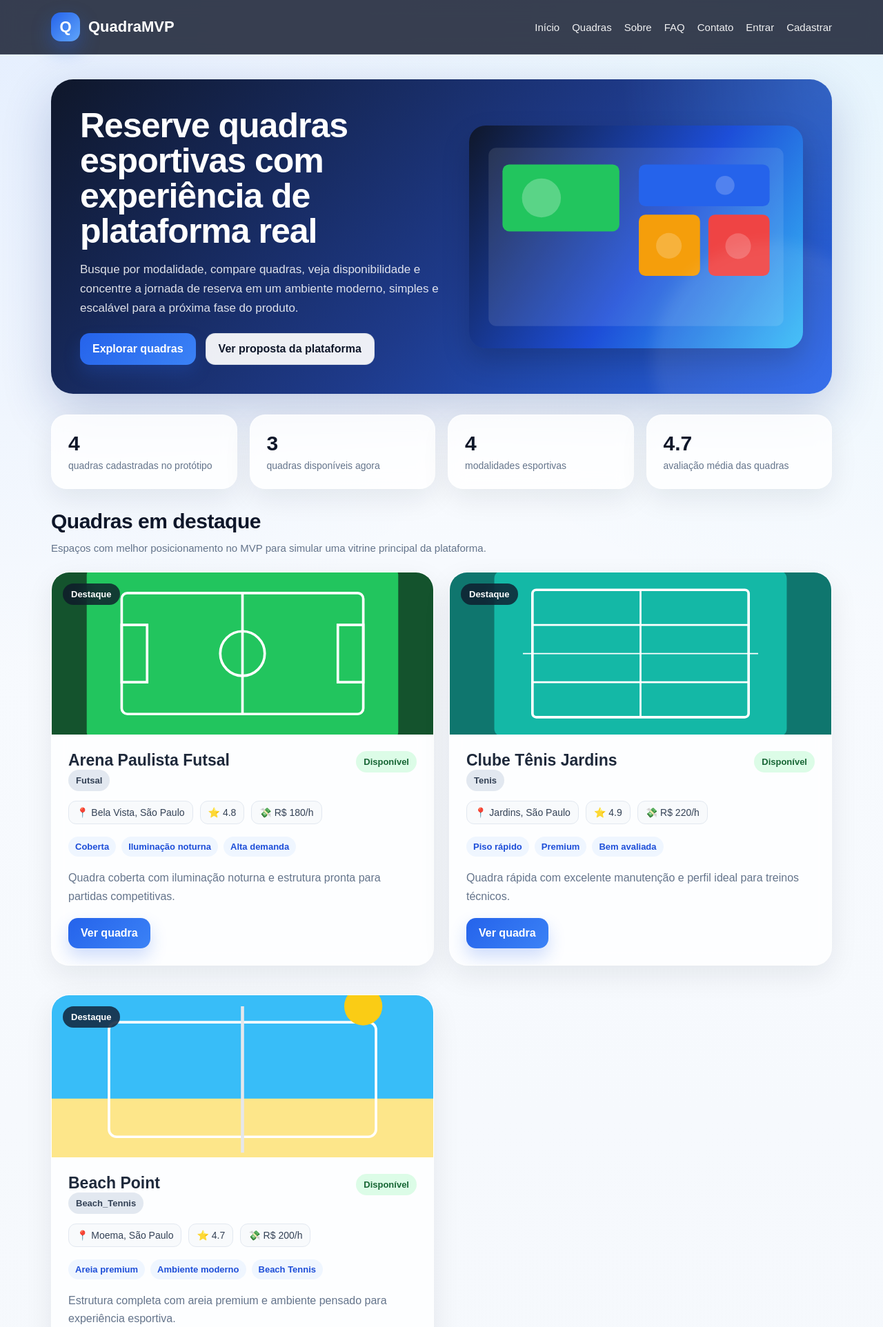
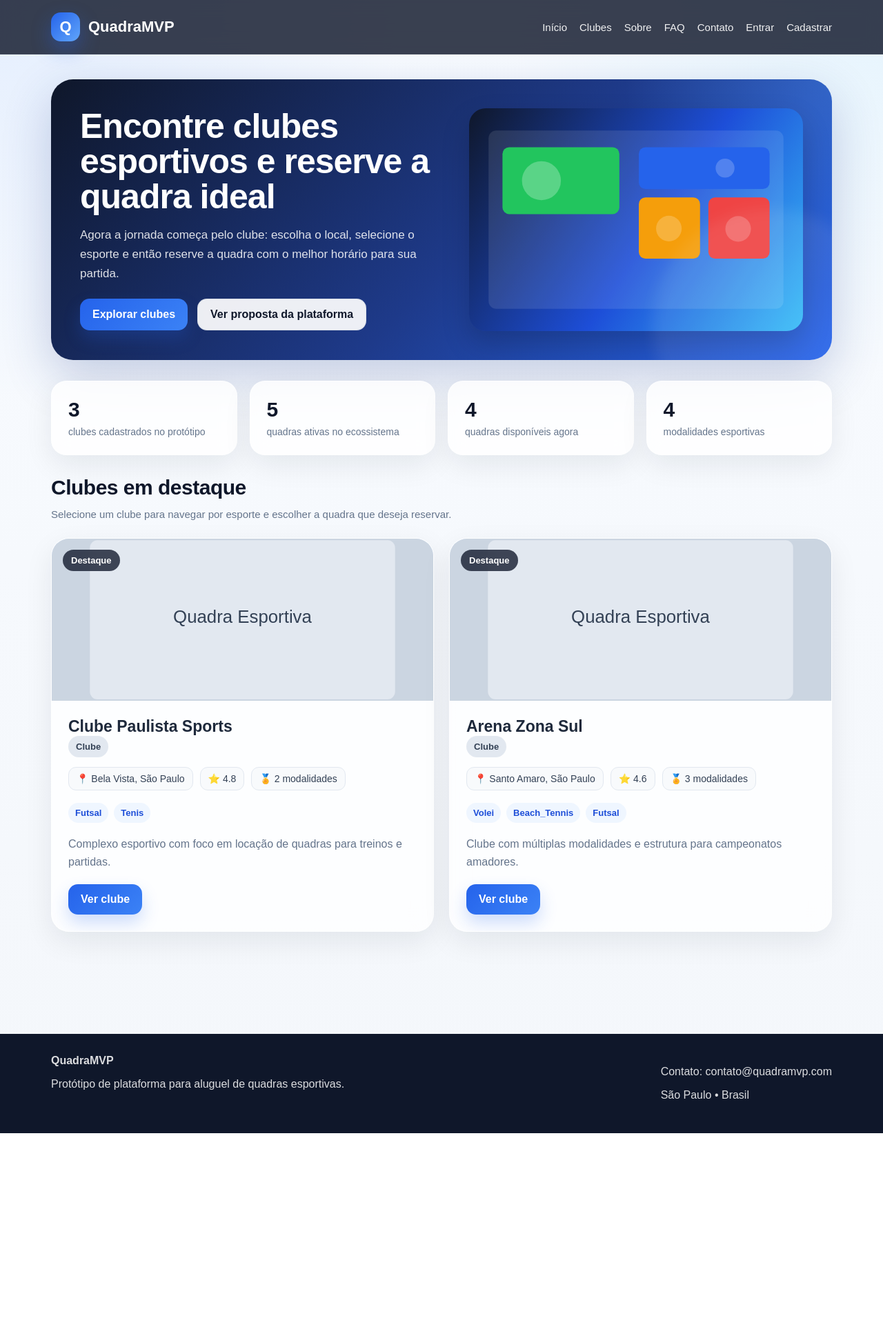
Before and after one commit to RodrigoFurukawa/OnCourt, a Django app: page / in a window 1280 px wide. Shown: the top 1924 px of the page at 69% size. After the commit the page ends 1643 px from the top, so only its background shows below. Run offline with Django 5.2, Linux system fonts and the light colour scheme.

Commit message:
Refatora fluxo para clubes com seleção de esporte e quadra

```diff
--- a/booking/forms.py
+++ b/booking/forms.py
@@ -13,26 +13,14 @@ SPORT_CHOICES = [
 
 SORT_CHOICES = [
     ("", "Sem ordenação"),
-    ("distance", "Distância"),
     ("rating", "Avaliação"),
     ("name", "Alfabética (A-Z)"),
 ]
 
-AVAILABILITY_CHOICES = [
-    ("", "Todas"),
-    ("available", "Somente disponíveis"),
-    ("unavailable", "Somente indisponíveis"),
-]
 
-
-class CourtFilterForm(forms.Form):
+class ClubFilterForm(forms.Form):
     sport = forms.ChoiceField(choices=SPORT_CHOICES, required=False, label="Esporte")
-    name = forms.CharField(required=False, label="Nome da quadra")
-    availability = forms.ChoiceField(
-        choices=AVAILABILITY_CHOICES,
-        required=False,
-        label="Disponibilidade",
-    )
+    name = forms.CharField(required=False, label="Nome do clube")
     min_rating = forms.FloatField(
         required=False,
         label="Avaliação mínima",
--- a/booking/urls.py
+++ b/booking/urls.py
@@ -7,8 +7,9 @@ urlpatterns = [
     path("faq/", views.faq, name="faq"),
     path("contato/", views.contact, name="contact"),
     path("cadastro/", views.signup_view, name="signup"),
-    path("quadras/", views.court_list, name="court_list"),
-    path("quadras/<int:court_id>/", views.court_detail, name="court_detail"),
+    path("clubes/", views.club_list, name="club_list"),
+    path("clubes/<int:club_id>/", views.club_detail, name="club_detail"),
+    path("clubes/<int:club_id>/esportes/<str:sport>/quadras/", views.club_sport_courts, name="club_sport_courts"),
     path("quadras/<int:court_id>/reservar/", views.reserve_court, name="reserve_court"),
     path("minhas-reservas/", views.my_reservations, name="my_reservations"),
     path("painel-admin/", views.admin_dashboard, name="admin_dashboard"),
--- a/booking/views.py
+++ b/booking/views.py
@@ -1,34 +1,40 @@
 from django.contrib.auth import login
 from django.contrib.auth.decorators import login_required, user_passes_test
 from django.shortcuts import redirect, render
-from django.urls import reverse
 
-from .forms import CourtFilterForm, SignUpForm
+from .forms import ClubFilterForm, SignUpForm
 from .mock_data import (
     TEMP_BLOCKS,
-    filter_courts,
-    get_all_courts,
-    get_available_courts,
+    filter_clubs,
+    get_all_clubs,
+    get_available_courts_by_club,
+    get_club_by_id,
     get_court_by_id,
-    get_featured_courts,
+    get_courts_by_club,
+    get_courts_by_club_and_sport,
+    get_featured_clubs,
     set_court_availability,
 )
 
 
 def home(request):
-    featured_courts = get_featured_courts()
+    featured_clubs = get_featured_clubs()
+    all_clubs = get_all_clubs()
+
+    total_courts = sum(len(get_courts_by_club(club["id"])) for club in all_clubs)
+    total_available = sum(len(get_available_courts_by_club(club["id"])) for club in all_clubs)
 
     stats = {
-        "courts": len(get_all_courts()),
-        "available": len(get_available_courts()),
-        "sports": len(set(court["sport"] for court in get_all_courts())),
-        "avg_rating": round(
-            sum(court["rating"] for court in get_all_courts()) / len(get_all_courts()), 1
-        ) if get_all_courts() else 0,
+        "clubs": len(all_clubs),
+        "courts": total_courts,
+        "available": total_available,
+        "sports": len(set(sport for club in all_clubs for sport in club.get("sports", []))),
+        "avg_rating": round(sum(club["rating"] for club in all_clubs) / len(all_clubs), 1)
+        if all_clubs else 0,
     }
 
     return render(request, "booking/home.html", {
-        "featured_courts": featured_courts,
+        "featured_clubs": featured_clubs,
         "stats": stats,
     })
 
@@ -45,15 +51,14 @@ def contact(request):
     return render(request, "booking/contact.html")
 
 
-def court_list(request):
-    form = CourtFilterForm(request.GET or None)
-    courts = get_all_courts()
+def club_list(request):
+    form = ClubFilterForm(request.GET or None)
+    clubs = get_all_clubs()
 
     if form.is_valid():
         sport = form.cleaned_data.get("sport")
         name = form.cleaned_data.get("name")
         sort_by = form.cleaned_data.get("sort_by")
-        availability = form.cleaned_data.get("availability")
         min_rating = form.cleaned_data.get("min_rating")
         max_rating = form.cleaned_data.get("max_rating")
 
@@ -63,28 +68,46 @@ def court_list(request):
         if max_rating is None:
             max_rating = 5
 
-        courts = filter_courts(
+        clubs = filter_clubs(
             sport=sport,
             name=name,
             sort_by=sort_by,
-            availability=availability,
             min_rating=min_rating,
             max_rating=max_rating,
         )
 
-    return render(request, "booking/court_list.html", {
+    return render(request, "booking/club_list.html", {
         "form": form,
-        "courts": courts,
+        "clubs": clubs,
     })
 
 
-def court_detail(request, court_id):
-    court = get_court_by_id(court_id)
-    if not court:
-        return redirect("court_list")
+def club_detail(request, club_id):
+    club = get_club_by_id(club_id)
+    if not club:
+        return redirect("club_list")
 
-    return render(request, "booking/court_detail.html", {
-        "court": court
+    courts = get_courts_by_club(club_id)
+    available_courts = [court for court in courts if court["available_for_rent"]]
+
+    return render(request, "booking/club_detail.html", {
+        "club": club,
+        "courts": courts,
+        "available_courts": available_courts,
+    })
+
+
+def club_sport_courts(request, club_id, sport):
+    club = get_club_by_id(club_id)
+    if not club:
+        return redirect("club_list")
+
+    courts = get_courts_by_club_and_sport(club_id, sport)
+
+    return render(request, "booking/club_sport_courts.html", {
+        "club": club,
+        "sport": sport,
+        "courts": courts,
     })
 
 
@@ -108,16 +131,19 @@ def signup_view(request):
 def reserve_court(request, court_id):
     court = get_court_by_id(court_id)
     if not court:
-        return redirect("court_list")
+        return redirect("club_list")
+
+    club = get_club_by_id(court["club_id"])
 
     if not court["available_for_rent"]:
-        return redirect("court_detail", court_id=court_id)
+        return redirect("club_detail", club_id=court["club_id"])
 
     if request.method == "POST":
         slot = request.POST.get("slot")
 
         if not slot or slot not in court["slots"]:
             return render(request, "booking/reserve_court.html", {
+                "club": club,
                 "court": court,
                 "error": "Selecione um horário válido."
             })
@@ -125,9 +151,12 @@ def reserve_court(request, court_id):
         reservations = request.session.get("reservations", [])
 
         reservations.append({
+            "club_id": club["id"],
+            "club_name": club["name"],
             "court_id": court["id"],
             "court_name": court["name"],
-            "location": court["location"],
+            "sport": court["sport"],
+            "location": club["location"],
             "slot": slot,
             "price_per_hour": court["price_per_hour"],
         })
@@ -136,7 +165,8 @@ def reserve_court(request, court_id):
         return redirect("my_reservations")
 
     return render(request, "booking/reserve_court.html", {
-        "court": court
+        "club": club,
+        "court": court,
     })
 
 
@@ -167,14 +197,18 @@ def admin_dashboard(request):
 
         return redirect("admin_dashboard")
 
-    courts = get_all_courts()
-    available_courts = get_available_courts()
+    clubs = get_all_clubs()
+    enriched_courts = []
 
-    enriched_courts = []
-    for court in courts:
-        court_copy = court.copy()
-        court_copy["temp_block"] = TEMP_BLOCKS.get(court["id"])
-        enriched_courts.append(court_copy)
+    for club in clubs:
+        for court in get_courts_by_club(club["id"]):
+            court_copy = court.copy()
+            court_copy["club_name"] = club["name"]
+            court_copy["location"] = club["location"]
+            court_copy["temp_block"] = TEMP_BLOCKS.get(court["id"])
+            enriched_courts.append(court_copy)
+
+    available_courts = [court for court in enriched_courts if court["available_for_rent"]]
 
     return render(request, "booking/admin_dashboard.html", {
         "courts": enriched_courts,
--- a/templates/booking/base.html
+++ b/templates/booking/base.html
@@ -17,7 +17,7 @@
 
             <nav class="nav-links">
                 <a href="{% url 'home' %}">Início</a>
-                <a href="{% url 'court_list' %}">Quadras</a>
+                <a href="{% url 'club_list' %}">Clubes</a>
                 <a href="{% url 'about' %}">Sobre</a>
                 <a href="{% url 'faq' %}">FAQ</a>
                 <a href="{% url 'contact' %}">Contato</a>
--- a/templates/booking/home.html
+++ b/templates/booking/home.html
@@ -6,26 +6,30 @@
 {% block content %}
 <section class="hero">
     <div>
-        <h1>Reserve quadras esportivas com experiência de plataforma real</h1>
+        <h1>Encontre clubes esportivos e reserve a quadra ideal</h1>
         <p>
-            Busque por modalidade, compare quadras, veja disponibilidade e concentre a jornada
-            de reserva em um ambiente moderno, simples e escalável para a próxima fase do produto.
+            Agora a jornada começa pelo clube: escolha o local, selecione o esporte e então reserve
+            a quadra com o melhor horário para sua partida.
         </p>
         <div class="hero-actions">
-            <a class="btn btn-primary" href="{% url 'court_list' %}">Explorar quadras</a>
+            <a class="btn btn-primary" href="{% url 'club_list' %}">Explorar clubes</a>
             <a class="btn btn-secondary" href="{% url 'about' %}">Ver proposta da plataforma</a>
         </div>
     </div>
 
     <div class="hero-media">
-        <img src="{% static 'images/hero-sports.svg' %}" alt="Reserva de quadras esportivas">
+        <img src="{% static 'images/hero-sports.svg' %}" alt="Reserva de quadras em clubes esportivos">
     </div>
 </section>
 
 <section class="stats-strip">
     <div class="stat-card">
+        <strong>{{ stats.clubs }}</strong>
+        <span>clubes cadastrados no protótipo</span>
+    </div>
+    <div class="stat-card">
         <strong>{{ stats.courts }}</strong>
-        <span>quadras cadastradas no protótipo</span>
+        <span>quadras ativas no ecossistema</span>
     </div>
     <div class="stat-card">
         <strong>{{ stats.available }}</strong>
@@ -35,123 +39,50 @@
         <strong>{{ stats.sports }}</strong>
         <span>modalidades esportivas</span>
     </div>
-    <div class="stat-card">
-        <strong>{{ stats.avg_rating }}</strong>
-        <span>avaliação média das quadras</span>
-    </div>
 </section>
 
 <section class="section-block">
-    <h2 class="section-title">Quadras em destaque</h2>
+    <h2 class="section-title">Clubes em destaque</h2>
     <p class="section-subtitle">
-        Espaços com melhor posicionamento no MVP para simular uma vitrine principal da plataforma.
+        Selecione um clube para navegar por esporte e escolher a quadra que deseja reservar.
     </p>
 
     <div class="court-grid">
-        {% for court in featured_courts %}
+        {% for club in featured_clubs %}
             <article class="card court-card glass-card">
                 <div class="court-image">
-                    <img src="{% static court.image %}" alt="{{ court.name }}">
+                    <img src="{% static club.image %}" alt="{{ club.name }}">
                     <span class="image-pill">Destaque</span>
                 </div>
 
                 <div class="court-content">
                     <div class="court-top">
                         <div>
-                            <h3>{{ court.name }}</h3>
-                            <span class="badge badge-neutral">{{ court.sport|title }}</span>
+                            <h3>{{ club.name }}</h3>
+                            <span class="badge badge-neutral">Clube</span>
                         </div>
-
-                        {% if court.available_for_rent %}
-                            <span class="badge badge-success">Disponível</span>
-                        {% else %}
-                            <span class="badge badge-danger">Indisponível</span>
-                        {% endif %}
                     </div>
 
                     <div class="meta-list">
-                        <span class="meta-item">📍 {{ court.location }}</span>
-                        <span class="meta-item">⭐ {{ court.rating }}</span>
-                        <span class="meta-item">💸 R$ {{ court.price_per_hour }}/h</span>
+                        <span class="meta-item">📍 {{ club.location }}</span>
+                        <span class="meta-item">⭐ {{ club.rating }}</span>
+                        <span class="meta-item">🏅 {{ club.sports|length }} modalidades</span>
                     </div>
 
                     <div class="tag-list">
-                        {% for tag in court.tags %}
-                            <span class="tag-chip">{{ tag }}</span>
+                        {% for sport in club.sports %}
+                            <span class="tag-chip">{{ sport|title }}</span>
                         {% endfor %}
                     </div>
 
-                    <p class="court-description">{{ court.description }}</p>
+                    <p class="court-description">{{ club.description }}</p>
 
                     <div class="card-actions">
-                        <a class="btn btn-primary" href="{% url 'court_detail' court.id %}">Ver quadra</a>
+                        <a class="btn btn-primary" href="{% url 'club_detail' club.id %}">Ver clube</a>
                     </div>
                 </div>
             </article>
         {% endfor %}
     </div>
 </section>
-
-<section class="section-block">
-    <h2 class="section-title">Uma experiência pensada para crescer</h2>
-    <p class="section-subtitle">
-        O MVP já valida a jornada principal do produto e prepara a base para banco real, pagamentos e agenda persistente.
-    </p>
-
-    <div class="grid-3">
-        <div class="card feature-card">
-            <div class="feature-icon">01</div>
-            <h3>Descoberta rápida</h3>
-            <p>O cliente encontra quadras por esporte, nome, distância e avaliação em uma interface centralizada.</p>
-        </div>
-
-        <div class="card feature-card">
-            <div class="feature-icon">02</div>
-            <h3>Reserva concentrada</h3>
-            <p>Login, seleção de horário e visualização das reservas já ficam modelados no fluxo principal da plataforma.</p>
-        </div>
-
-        <div class="card feature-card">
-            <div class="feature-icon">03</div>
-            <h3>Gestão operacional</h3>
-            <p>O administrador acompanha disponibilidade, bloqueios temporários e leitura de oferta em um painel próprio.</p>
-        </div>
-    </div>
-</section>
-
-<section class="section-block">
-    <h2 class="section-title">Depoimentos simulados</h2>
-    <p class="section-subtitle">
-        Elemento visual útil para dar mais realismo ao protótipo e comunicar proposta de valor.
-    </p>
-
-    <div class="review-grid">
-        <div class="card review-card">
-            <p>“A experiência ficou intuitiva. Em poucos cliques já consigo localizar a quadra e seguir para a reserva.”</p>
-            <div class="review-author">Marina • jogadora amadora</div>
-        </div>
-
-        <div class="card review-card">
-            <p>“O painel administrativo já mostra uma visão clara de disponibilidade. Isso ajuda bastante a imaginar a operação real.”</p>
-            <div class="review-author">Rafael • gestor de arena</div>
-        </div>
-
-        <div class="card review-card">
-            <p>“O produto já transmite valor visualmente, mesmo ainda usando dados mockados. Parece muito mais próximo de mercado.”</p>
-            <div class="review-author">Lucas • avaliador do projeto</div>
-        </div>
-    </div>
-</section>
-
-<section class="cta-band">
-    <h2>Pronto para transformar esse protótipo em produto real</h2>
-    <p>
-        A próxima evolução natural é persistir quadras, reservas e bloqueios em banco, adicionar checkout
-        e impedir conflitos de horário em produção.
-    </p>
-    <div class="hero-actions">
-        <a class="btn btn-primary" href="{% url 'court_list' %}">Começar pela busca</a>
-        <a class="btn btn-secondary" href="{% url 'signup' %}">Criar conta</a>
-    </div>
-</section>
 {% endblock %}
--- a/templates/booking/my_reservations.html
+++ b/templates/booking/my_reservations.html
@@ -9,8 +9,9 @@
 
     {% for reservation in reservations %}
         <div class="reservation-item">
-            <h3>{{ reservation.court_name }}</h3>
+            <h3>{{ reservation.club_name }} • {{ reservation.court_name }}</h3>
             <div class="meta-list">
+                <span class="meta-item">🏅 {{ reservation.sport|title }}</span>
                 <span class="meta-item">📍 {{ reservation.location }}</span>
                 <span class="meta-item">🕒 {{ reservation.slot }}</span>
                 <span class="meta-item">💸 R$ {{ reservation.price_per_hour }}</span>
@@ -19,7 +20,7 @@
     {% empty %}
         <div class="empty-state">
             <h3>Você ainda não possui reservas</h3>
-            <p>Explore a lista de quadras e faça sua primeira reserva.</p>
+            <p>Explore os clubes e faça sua primeira reserva.</p>
         </div>
     {% endfor %}
 </div>
--- a/templates/booking/reserve_court.html
+++ b/templates/booking/reserve_court.html
@@ -11,10 +11,11 @@
 
     <div class="card detail-panel">
         <h2>Reservar {{ court.name }}</h2>
-        <p class="section-subtitle">Escolha um horário e confirme sua reserva no protótipo.</p>
+        <p class="section-subtitle">Clube: <strong>{{ club.name }}</strong></p>
 
         <div class="info-stack">
-            <div class="info-row"><strong>Local:</strong> {{ court.location }}</div>
+            <div class="info-row"><strong>Esporte:</strong> {{ court.sport|title }}</div>
+            <div class="info-row"><strong>Local:</strong> {{ club.location }}</div>
             <div class="info-row"><strong>Preço:</strong> R$ {{ court.price_per_hour }}/hora</div>
             <div class="info-row"><strong>Contato:</strong> {{ court.contact }}</div>
         </div>
```
Also changed, not shown: booking/mock_data.py (+115 -64 lines), templates/booking/club_detail.html (added, +31 -0 lines), templates/booking/club_list.html (renamed from templates/booking/court_list.html, +22 -42 lines), templates/booking/club_sport_courts.html (added, +61 -0 lines), templates/booking/court_detail.html (deleted, +0 -51 lines).
